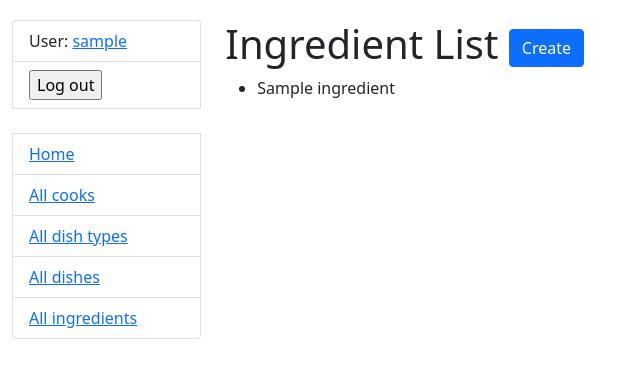
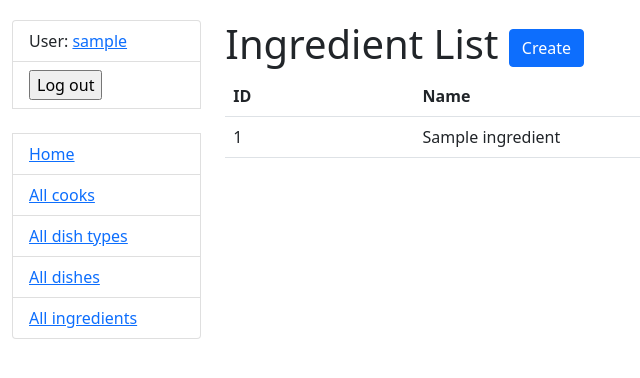
Before and after one commit to m1b0mb0/kitchen-management-system, a Django app: page /ingredients/ in a window 1280 px wide. Shown: the top 378 px of the page, without its empty margins (0-640 px from the left). Run offline with Django 5.2, Linux system fonts and the light colour scheme; a user stored in the database is signed in; tables that the repository leaves empty hold one stand-in row (values such as "Sample post").

Commit message:
Update ingredient_list layout

```diff
--- a/templates/kitchen/ingredient_list.html
+++ b/templates/kitchen/ingredient_list.html
@@ -6,9 +6,21 @@
       Create
     </a>
   </h1>
-  <ul>
-    {% for ingredient in ingredient_list %}
-      <li>{{ ingredient.name }}</li>
-    {% endfor %}
-  </ul>
+  {% if ingredient_list %}
+  <table class="table">
+    <tr>
+      <th>ID</th>
+      <th>Name</th>
+    </tr>
+  {% for ingredient in ingredient_list %}
+    <tr>
+      <td>{{ ingredient.id }}</td>
+      <td>{{ ingredient.name }}</td>
+    </tr>
+  {% endfor %}
+
+  </table>
+  {% else %}
+    <p>There are no ingredients in the kitchen.</p>
+  {% endif %}
 {% endblock content %}
```
